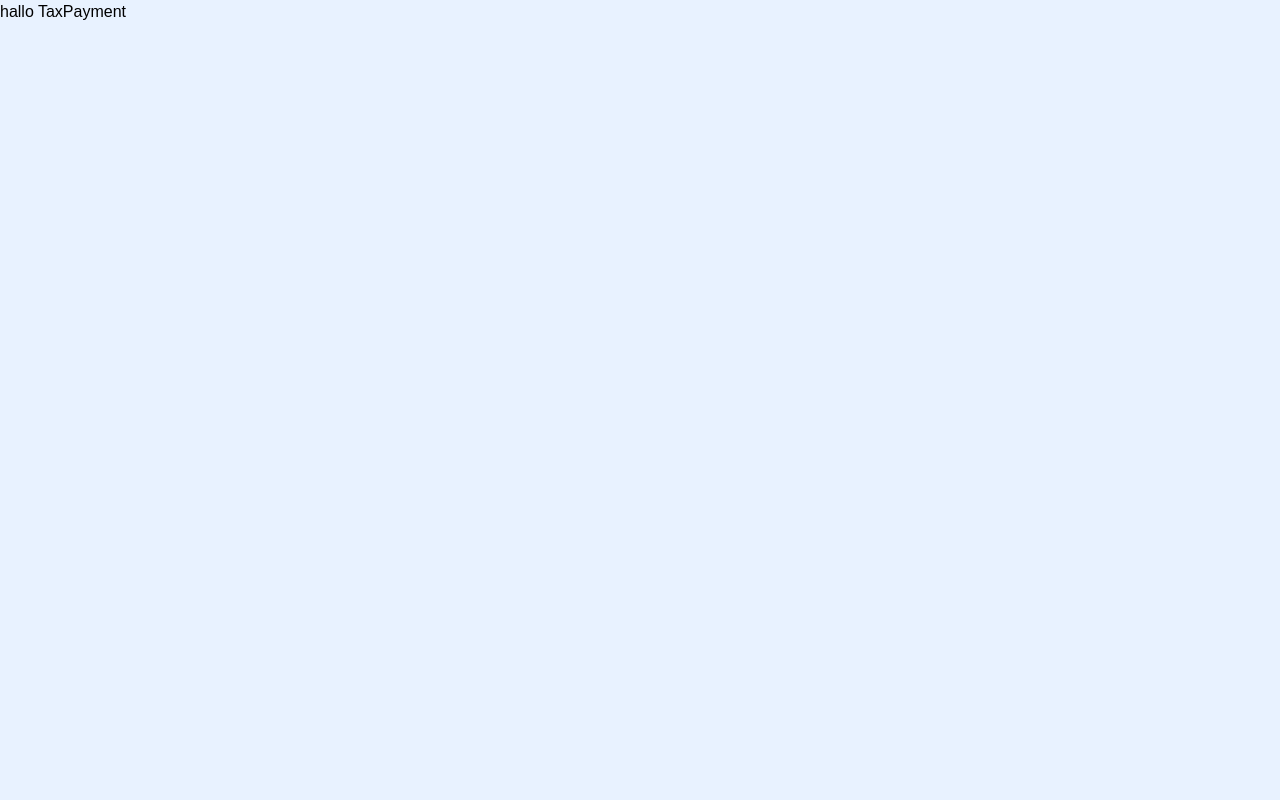
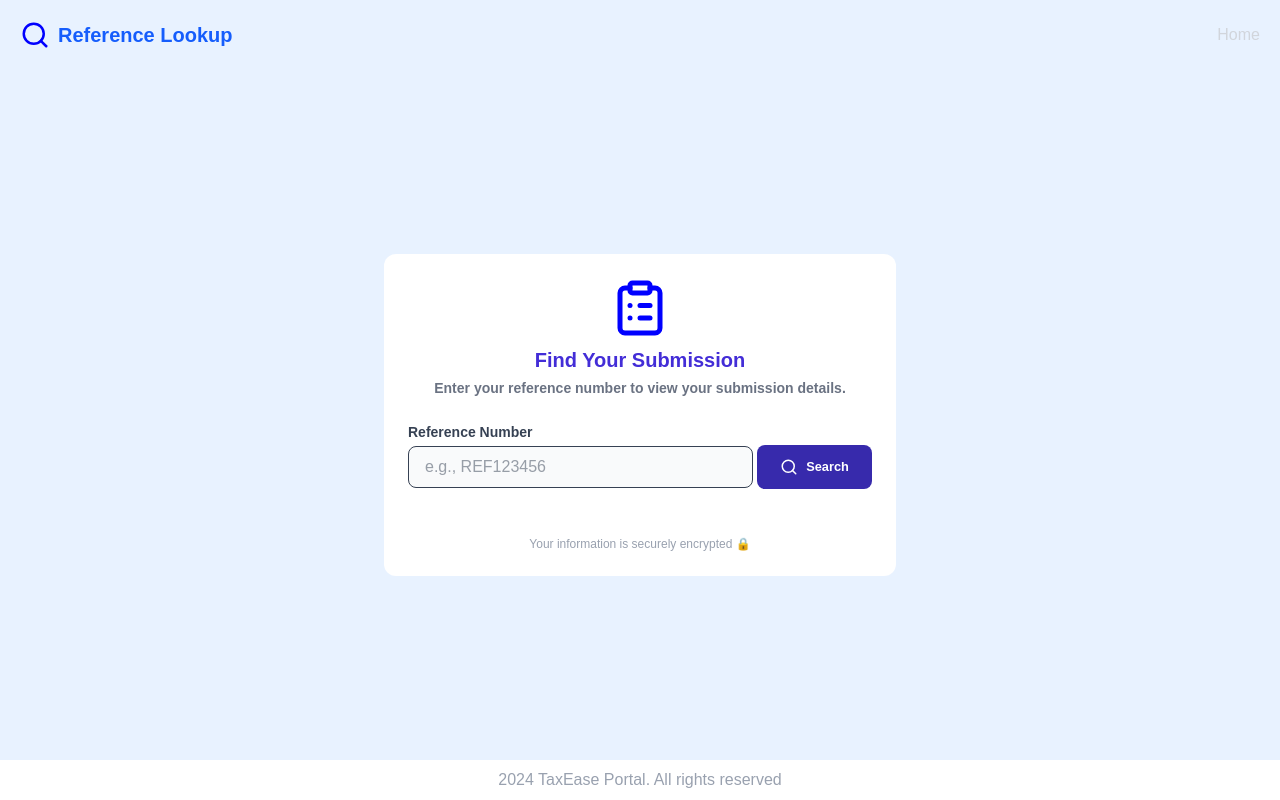
Before and after one commit to alexchtst/Tugas-PPL-WebApp-Testing, a Next.js app: page /tax-payment in a window 1280 px wide. Built offline with nearby package versions, Linux system fonts and the light colour scheme.

Commit message:
feat: finished frontend

```diff
--- a/app/components/AmountInput.tsx
+++ /dev/null
@@ -1,14 +0,0 @@
-export default function AmountInput() {
-  return (
-    <div className="mb-6">
-      <label className="block text-sm font-medium font-semibold text-left text-gray-700 mb-1">
-        Tax Amount
-      </label>
-      <input
-        type="number"
-        className="w-full border rounded-lg px-4 py-2 bg-gray-50 text-gray-700 focus:outline-none"
-        placeholder="Enter amount (e.g. 1200.00)"
-      />
-    </div>
-  );
-}
--- /dev/null
+++ b/app/components/CustomButton.tsx
@@ -0,0 +1,24 @@
+import { twMerge } from 'tailwind-merge';
+import { ReactNode } from 'react';
+
+interface CustomButtonProps {
+  children: ReactNode;
+  className?: string;
+  onClick?: () => void;
+  type?: 'button' | 'submit' | 'reset';
+}
+
+export default function CustomButton({ children, className, onClick, type = 'button' }: CustomButtonProps) {
+  const baseClass =
+    'flex items-center justify-center space-x-2 bg-indigo-700 hover:bg-indigo-500 text-white py-3 rounded-lg font-semibold transition duration-200 w-full cursor-pointer';
+
+  return (
+    <button
+      type={type}
+      className={twMerge(baseClass, className)}
+      onClick={onClick}
+    >
+      {children}
+    </button>
+  );
+}
--- /dev/null
+++ b/app/components/CustomInput.tsx
@@ -0,0 +1,28 @@
+import { twMerge } from 'tailwind-merge';
+
+interface CustomInputInterface {
+  label: string;
+  input_type: string;
+  place_holder: string;
+  className?: string; // optional external class
+}
+
+export default function CustomInput({ label, input_type, place_holder, className }: CustomInputInterface) {
+  const inputClass = twMerge(
+    "w-full border rounded-lg px-4 py-2 bg-gray-50 text-gray-700 focus:outline-none",
+    className
+  );
+
+  return (
+    <div className="mb-6">
+      <label className="block text-sm font-medium font-semibold text-left text-gray-700 mb-1">
+        {label}
+      </label>
+      <input
+        type={input_type}
+        className={inputClass}
+        placeholder={place_holder}
+      />
+    </div>
+  );
+}
--- /dev/null
+++ b/app/components/ReceiptTable.tsx
@@ -0,0 +1,36 @@
+interface SubmissionReceipt {
+    ref_num: string;
+    tax_type: string;
+    tax_ammount: number;
+    submission_date: string
+}
+
+import { MoveLeft } from "lucide-react";
+import CustomButton from "./CustomButton";
+
+export default function ReceiptTable({ ref_num, tax_type, tax_ammount, submission_date }: SubmissionReceipt) {
+    return (
+        <div className="mb-6 space-y-3">
+            <div className="w-full flex justify-between">
+                <p className="font-light text-gray-500">Reference Number</p>
+                <p className="font-bold">{ref_num}</p>
+            </div>
+            <div className="w-full flex justify-between">
+                <p className="font-light text-gray-500">Tax Type</p>
+                <p className="text-indigo-800 font-semibold">{tax_type}</p>
+            </div>
+            <div className="w-full flex justify-between">
+                <p className="font-light text-gray-500">Tax Amount</p>
+                <p className="text-green-600 font-bold">Rp{' '}{tax_ammount.toFixed(2)}</p>
+            </div>
+            <div className="w-full flex justify-between">
+                <p className="font-light text-gray-500">Submission Date</p>
+                <p className="text-indigo-600">{submission_date}</p>
+            </div>
+            <CustomButton className="mt-9 bg-indigo-800 hover:bg-indigo-600">
+                <MoveLeft color="white" />
+                <p className="font-bold text-white">Back to New Submission</p>
+            </CustomButton>
+        </div>
+    );
+}
--- a/app/components/SubmitButton.tsx
+++ /dev/null
@@ -1,7 +0,0 @@
-export default function SubmitButton() {
-  return (
-    <button className="w-full bg-indigo-700 text-white py-3 rounded-lg font-semibold hover:bg-indigo-700 transition duration-200 flex items-center justify-center">
-      Submit Payment
-    </button>
-  );
-}
--- a/app/receipt/page.tsx
+++ b/app/receipt/page.tsx
@@ -1,9 +1,32 @@
-import Image from "next/image";
+import { Receipt } from "lucide-react";
+import ReceiptTable from "../components/ReceiptTable";
 
 export default function Recipt() {
   return (
-    <div>
-      hallo recipt
+    <div className='flex justify-center h-screen items-center'>
+      {/* card */}
+      <div className="p-6 bg-white rounded-xl shadow-none text-center w-[70vw] sm:w-[60vw] xl:w-[32vw]">
+        <div className="flex justify-center mb-2">
+          <Receipt size={48} color="blue" />
+        </div>
+
+        <h2 className="text-xl font-bold mb-1 text-indigo-700">Submission Receipt</h2>
+        <p className="text-sm font-semibold text-gray-500 mb-6">
+          Your submission was successful!
+        </p>
+
+        <ReceiptTable
+          ref_num="TAX2025-001"
+          tax_type="Business Income Tax"
+          tax_ammount={2400}
+          submission_date="May 17, 2025"
+        />
+
+        <p className="text-xs text-gray-400 mt-6">
+          Your information is securely encrypted 🔒
+        </p>
+      </div>
+      {/* card */}
     </div>
   );
 }
--- a/app/submission/page.tsx
+++ b/app/submission/page.tsx
@@ -1,9 +1,7 @@
 import TaxTypeDropdown from '@/app/components/TaxTypeDropdown';
-import AmountInput from '@/app/components/AmountInput';
-import SubmitButton from '@/app/components/SubmitButton';
-import Image from 'next/image';
-
-import { CircleDollarSign, CircleUser } from 'lucide-react';
+import { CircleDollarSign, CircleUser, ReceiptText } from 'lucide-react';
+import CustomInput from '@/app/components/CustomInput';
+import CustomButton from '@/app/components/CustomButton';
 
 export default function Submission() {
   return (
@@ -21,12 +19,7 @@ export default function Submission() {
       {/* card */}
       <div className="p-6 bg-white rounded-xl shadow-none text-center w-[70vw] sm:w-[60vw] xl:w-[32vw]">
         <div className="flex justify-center mb-2">
-          <Image
-            src="/receipt.jpeg"
-            alt="Receipt Icon"
-            width={40}
-            height={40}
-          />
+          <ReceiptText color='blue' size={60} />
         </div>
 
         <h2 className="text-xl font-bold mb-1 text-indigo-700">Submit Tax Payment</h2>
@@ -35,8 +28,14 @@ export default function Submission() {
         </p>
 
         <TaxTypeDropdown />
-        <AmountInput />
-        <SubmitButton />
+        <CustomInput
+          label="Tax Amount"
+          input_type="number"
+          place_holder="Enter Ammount (e.g 12000)"
+        />
+        <CustomButton>
+          Submit Payment
+        </CustomButton>
 
         <p className="text-xs text-gray-400 mt-6">
           Your information is securely encrypted 🔒
@@ -51,7 +50,6 @@ export default function Submission() {
         </p>
       </div>
       {/* footer */}
-
     </div>
   );
 }
--- a/app/tax-payment/page.tsx
+++ b/app/tax-payment/page.tsx
@@ -1,9 +1,58 @@
-import Image from "next/image";
+import { ClipboardList, Search } from "lucide-react";
+import CustomInput from '@/app/components/CustomInput';
+import CustomButton from "../components/CustomButton";
 
 export default function TaxPayment() {
   return (
-    <div>
-      hallo TaxPayment
+    <div className='flex flex-col justify-between h-screen items-center'>
+      {/* navigation */}
+      <div className='p-5 flex items-center justify-between w-full'>
+        <div className='flex items-center space-x-2'>
+          <Search color='blue' size={30} />
+          <p className='font-bold text-blue-600 text-xl'>Reference Lookup</p>
+        </div>
+        <button className='text-gray-300 cursor-pointer'>Home</button>
+      </div>
+      {/* navigation */}
+
+      {/* card */}
+      <div className="p-6 bg-white rounded-xl shadow-none text-center w-[90vw] sm:w-[70vw] xl:w-[40vw]">
+        <div className="flex justify-center mb-2">
+          <ClipboardList color='blue' size={60} />
+        </div>
+
+        <h2 className="text-xl font-bold mb-1 text-indigo-700">Find Your Submission</h2>
+        <p className="text-sm font-semibold text-gray-500 mb-6">
+          Enter your reference number to view your submission details.
+        </p>
+        <div className="flex items-center space-x-1 w-full">
+          <div className="w-full sm:w-3/4">
+            <CustomInput
+              label="Reference Number"
+              input_type="text"
+              place_holder="e.g., REF123456"
+            />
+          </div>
+          <div className="w-1/4">
+            <CustomButton className="bg-indigo-800 hover:bg-indigo-600 text-[2.5vw] md:text-[1vw]">
+              <Search color="white" size={18} className="hidden md:flex" />
+              <p className="font-bold text-white">Search</p>
+            </CustomButton>
+          </div>
+        </div>
+        <p className="text-xs text-gray-400 mt-6">
+          Your information is securely encrypted 🔒
+        </p>
+      </div>
+      {/* card */}
+
+      {/* footer */}
+      <div className='bg-white p-2 flex justify-center items-center w-full'>
+        <p className='font-extralight text-gray-400'>
+          2024 TaxEase Portal. All rights reserved
+        </p>
+      </div>
+      {/* footer */}
     </div>
   );
 }
--- a/package.json
+++ b/package.json
@@ -13,13 +13,16 @@
     "lucide-react": "^0.511.0",
     "next": "15.3.2",
     "react": "^19.0.0",
-    "react-dom": "^19.0.0"
+    "react-dom": "^19.0.0",
+    "tailwind-merge": "^3.3.0"
   },
   "devDependencies": {
     "@tailwindcss/postcss": "^4",
     "@types/node": "^20",
     "@types/react": "^19",
     "@types/react-dom": "^19",
+    "eslint": "9.27.0",
+    "eslint-config-next": "15.3.2",
     "tailwindcss": "^4",
     "typescript": "^5"
   }
```
Also changed, not shown: .eslintrc.json (added), 1 other file (tests, documents, lock files or other folders).
